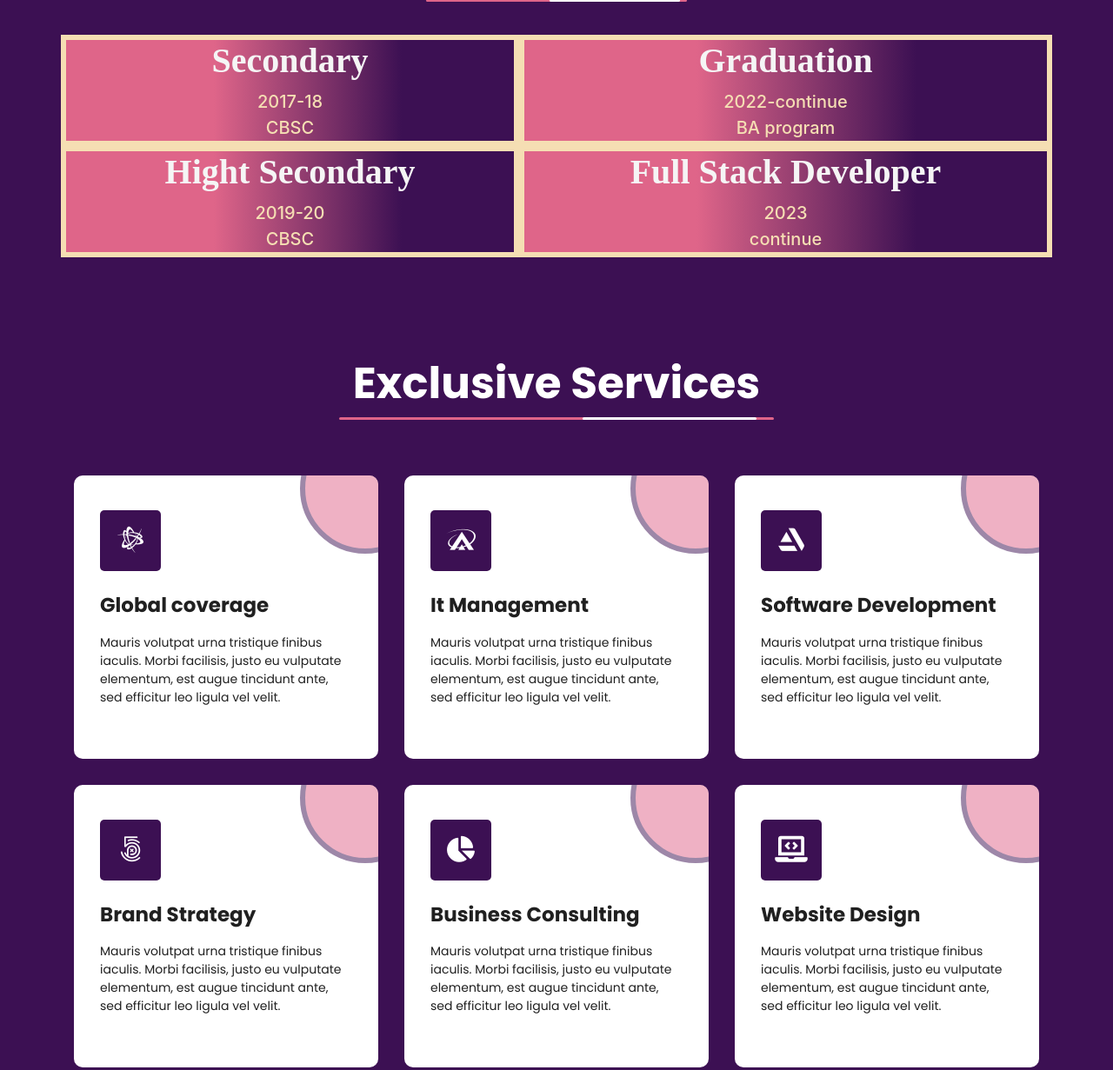
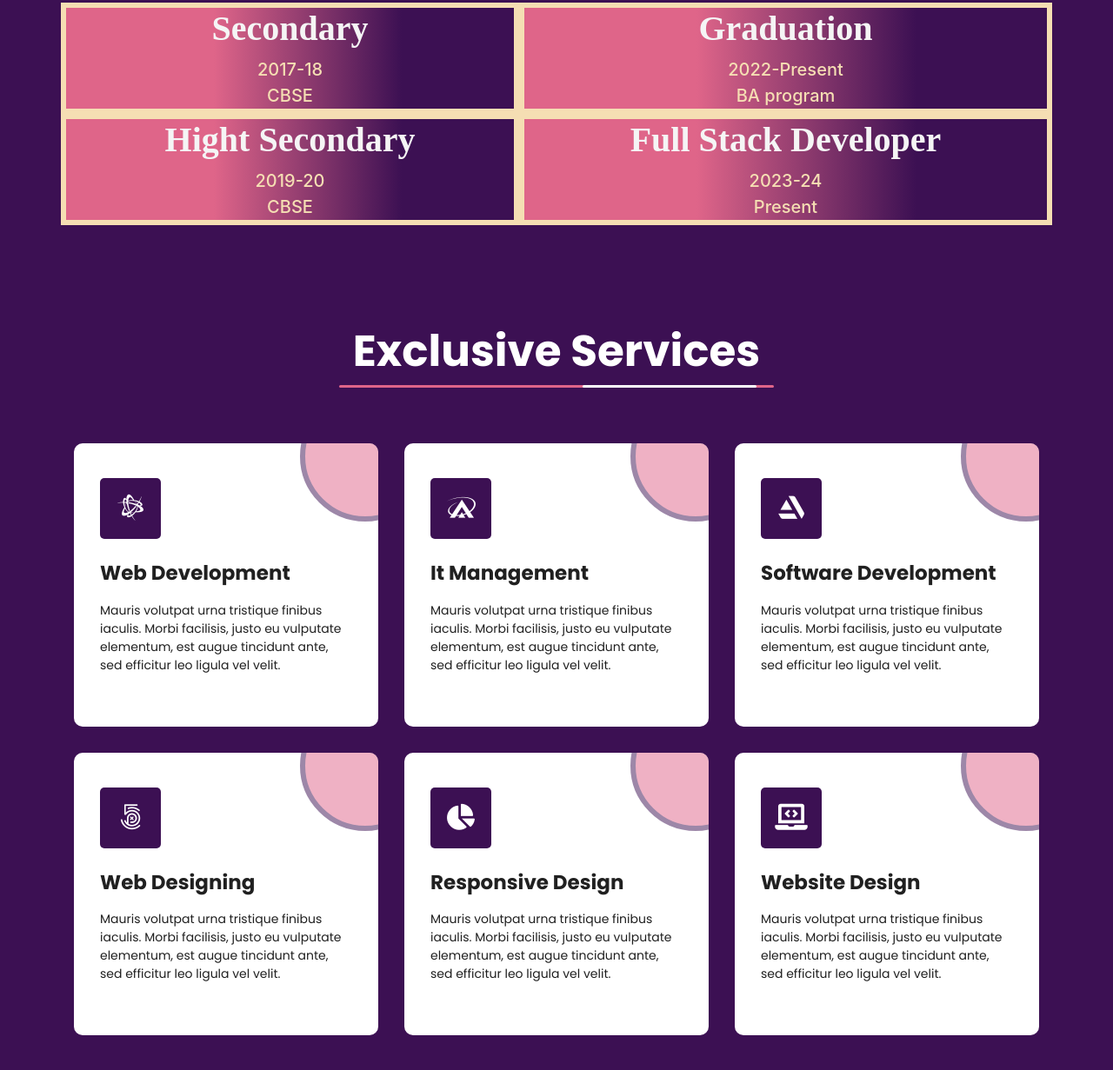
Before and after one commit to Muskans24/portfolio, a plain HTML site: page about/about.html in a window 1280 px wide. Shown: the part 1094-2325 px from the top of the page at 87% size. Drawn offline with nearby package versions, Linux system fonts and the light colour scheme; a web font is replaced by a local one.

Commit message:
about chng

```diff
--- a/about/about.html
+++ b/about/about.html
@@ -57,12 +57,6 @@
                     <strong>Phone :</strong>
                     <span>1234567890</span>
                   </li>
-
-                  <li>
-                    <i class="bi bi-chevrom-right"></i>
-                    <strong>Birthday :</strong>
-                    <span>24 Sep 2003</span>
-                  </li>
                   <li>
                     <i class="bi bi-chevrom-right"></i>
                     <strong>City :</strong>
@@ -72,11 +66,6 @@
               </div>
               <div class="col-md-6">
                 <ul>
-                  <li>
-                    <i class="bi-chevrom-right"></i>
-                    <strong>Age :</strong>
-                    <span>20</span>
-                  </li>
                   <li>
                     <i class="bi bi-chevrom-right"></i>
                     <strong>Email :</strong>
@@ -104,32 +93,6 @@
         </div>
       </div>
 
-      <!-- <div class="container">
-        <div class="row">
-          <div class="row justify-content-center">
-            <div class="col-lg-6 col-md-6 col-sm-12">
-              <h1>Skill</h1>
-              One of two columns One of two columns One of two columns One of two
-              columns One of two columns One of two columns One of two columns One
-              of two columns One of two columns One of two columns One of two
-              columns One of two columns One of two columns One of two columns One
-              of two columns One of two columns One of two columns One of two
-              columns One of two columns One of two columns One of two columns One
-              of two columns One of two columns
-            </div>
-            <div class="col-lg-6 col-md-6 col-sm-12">
-              <h1>Education</h1>
-              One of two columns One of two columns One of two columns One of two
-              columns One of two columns One of two columns One of two columns One
-              of two columns One of two columns One of two columns One of two
-              columns One of two columns One of two columns One of two columns One
-              of two columns One of two columns One of two columns One of two
-              columns One of two columns One of two columns
-            </div>
-          </div>
-
-        </div>
-      </div> -->
     </section>
     <!------------- end about ----------------->
 
@@ -220,12 +183,12 @@
           <div class="box col-lg-12  col-md-12 col-sm-12">
             <h1>Secondary</h1>
             <p>2017-18</p>
-            <p>CBSC</p>
+            <p>CBSE</p>
           </div>
           <div class="box col-lg-12 col-md-12  col-sm-12">
             <h1>Hight Secondary</h1>
             <p>2019-20</p>
-            <p>CBSC</p>
+            <p>CBSE</p>
           </div>
         </div>
 
@@ -233,13 +196,13 @@
         <div class="row gap-1">
           <div class="box  col-lg-12 col-md-12  col-sm-12">
            <h1>Graduation</h1>
-           <p>2022-continue</p>
+           <p>2022-Present</p>
            <p>BA program</p>
           </div>
           <div class="box col-lg-12  col-md-12 col-sm-12">
             <h1>Full Stack Developer</h1>
-            <p>2023</p>
-            <p>continue</p>
+            <p>2023-24</p>
+            <p>Present</p>
           </div>
         </div>
      </div>
@@ -263,7 +226,7 @@
                 <span class="icon">
                   <i class="fab fa-battle-net"></i>
                 </span>
-                <h3 class="title">Global coverage</h3>
+                <h3 class="title">Web Development</h3>
                 <p class="description">Mauris volutpat urna tristique finibus iaculis. Morbi facilisis, justo eu vulputate elementum, est augue tincidunt ante, sed efficitur leo ligula vel velit.</p>
               </div>
               <span class="circle-before"></span>
@@ -302,7 +265,7 @@
                 <span class="icon">
                   <i class="fab fa-500px"></i>
                 </span>
-                <h3 class="title">Brand Strategy</h3>
+                <h3 class="title">Web Designing</h3>
                 <p class="description">Mauris volutpat urna tristique finibus iaculis. Morbi facilisis, justo eu vulputate elementum, est augue tincidunt ante, sed efficitur leo ligula vel velit.</p>
               </div>
               <span class="circle-before"></span>
@@ -315,7 +278,7 @@
                 <span class="icon">
                   <i class="fas fa-chart-pie"></i>
                 </span>
-                <h3 class="title">Business Consulting</h3>
+                <h3 class="title">Responsive Design</h3>
                 <p class="description">Mauris volutpat urna tristique finibus iaculis. Morbi facilisis, justo eu vulputate elementum, est augue tincidunt ante, sed efficitur leo ligula vel velit.</p>
               </div>
               <span class="circle-before"></span>
```
Also changed, not shown: index.html (+0 -2 lines).
